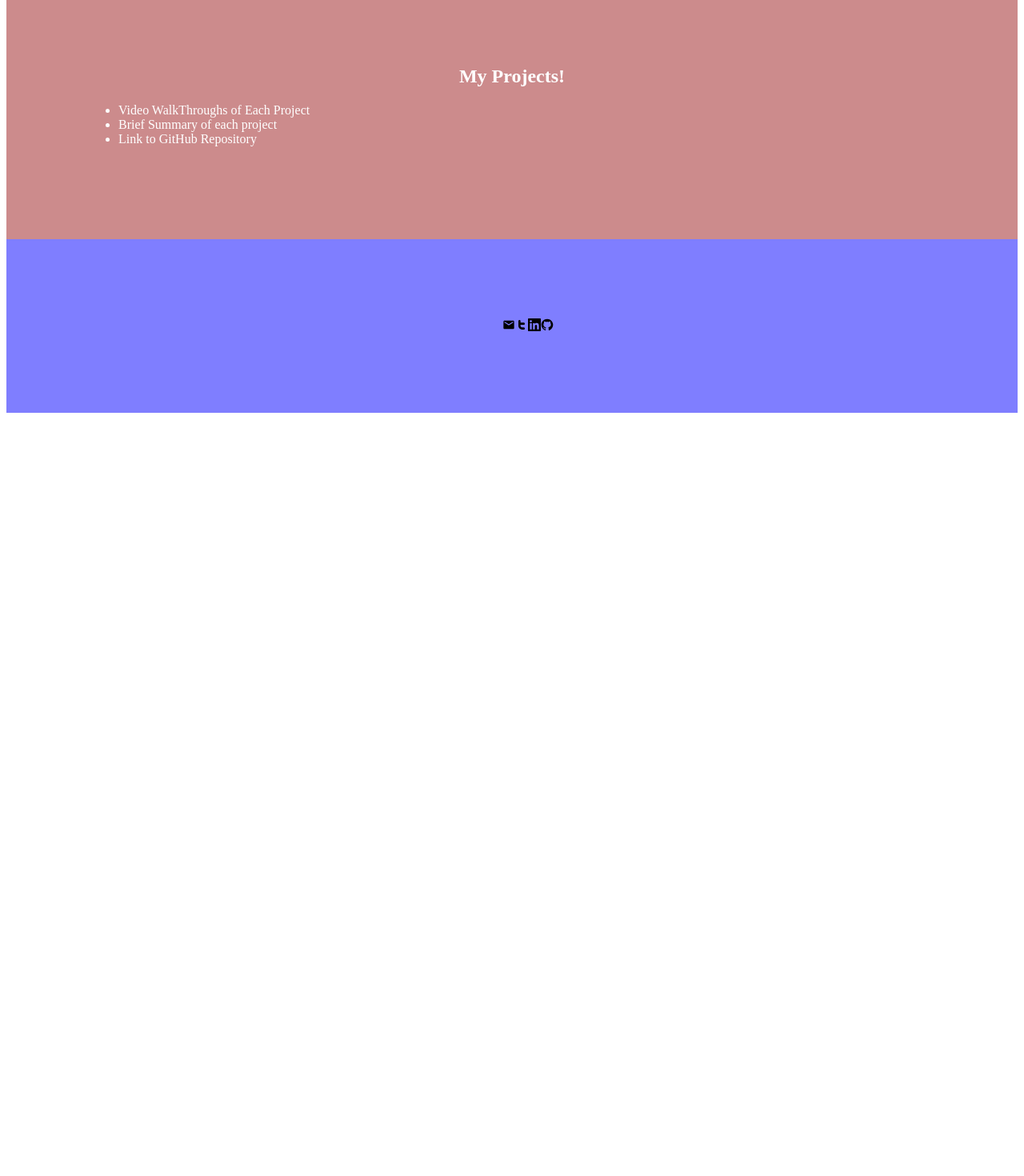
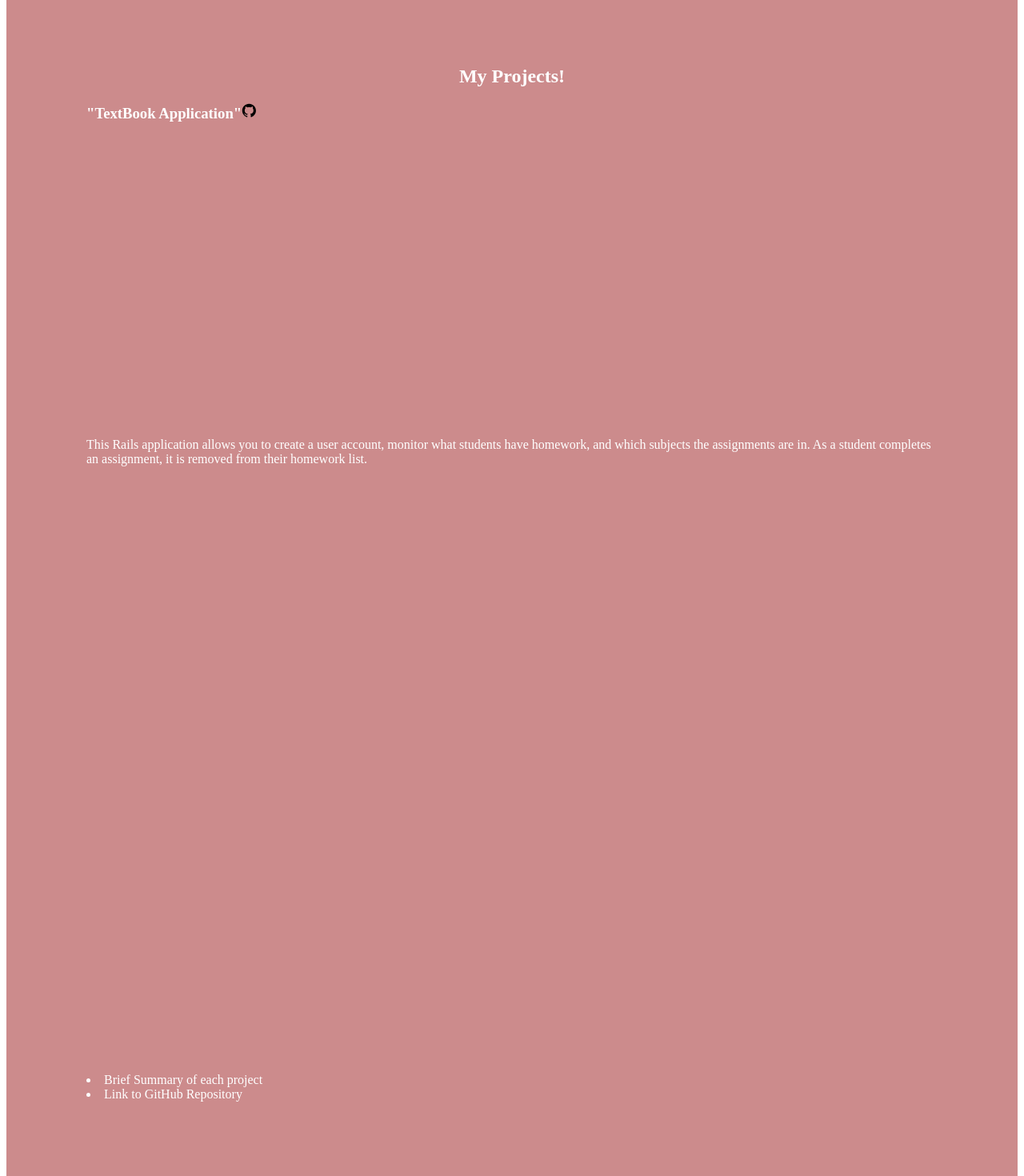
Before and after one commit to LetsJessCode/portfolio_site, a React (Create React App) app: page /projects in a window 1280 px wide. Shown: the part 320-1790 px from the top of the page at 80% size. Before the commit the page ends 844 px from the top, so only its background shows below. Built offline with nearby package versions, Linux system fonts and the light colour scheme.

Commit message:
added some explanation to textbook video

```diff
--- a/src/Components/Project/Projects.js
+++ b/src/Components/Project/Projects.js
@@ -1,17 +1,36 @@
 import React from 'react'
 import { GrGithub } from 'react-icons/gr'
+import ReactPlayer from "react-player"
+
 import '../Project/Project.css'
 
 const Projects = () => {
     return (
 
         <div className="body">
-            <h2 className="title">My Projects!</h2>
-                <ul>
-                    <li>Video WalkThroughs of Each Project</li>
+            <h2 className="title">My Projects! </h2>
+
+            <div>
+                 <h3 className="textbook"> "TextBook Application"
+                    <a href="https://github.com/LetsJessCode/textbook"><GrGithub /> </a>
+                </h3>
+                     <ReactPlayer className="video"
+                    url="https://youtu.be/UfLDn2Cxg4I" />
+                        <p> This Rails application allows you to create a user account, monitor what students have homework, and which subjects the assignments are in. As a student completes an assignment, it is removed from their homework list.</p>
+            </div>
+            <div>
+                <h3> </h3>
+                <ReactPlayer className="video"
+                url="https://youtu.be/S5_O_5V4NAc" />
+            </div>
+            <div>
+            <h3></h3>
+                <ReactPlayer className="video"
+                url="https://youtu.be/CWqkws14XoA" />
+
+            </div>
                     <li>Brief Summary of each project</li>
                     <li>Link to GitHub Repository</li>
-                </ul>
         </div>
     )
 }
```
